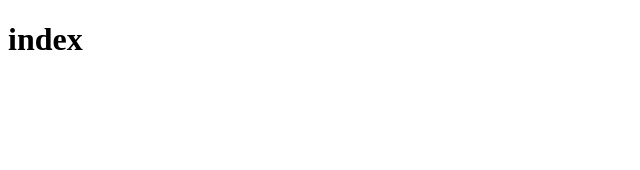
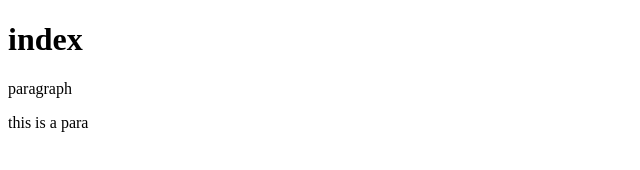
Before and after one commit to Ganji-Nithin/MergeConflict-Test, a plain HTML site: page index.html in a window 1280 px wide. Shown: the whole page, without its empty margins (0-640 px from the left). Drawn offline with Linux system fonts and the light colour scheme.

Commit message:
Your commit message

```diff
--- a/index.html
+++ b/index.html
@@ -7,5 +7,7 @@
 </head>
 <body>
     <h1>index</h1>
+    <p>paragraph</p>
+    <p>this is a para</p>
 </body>
 </html>
```
